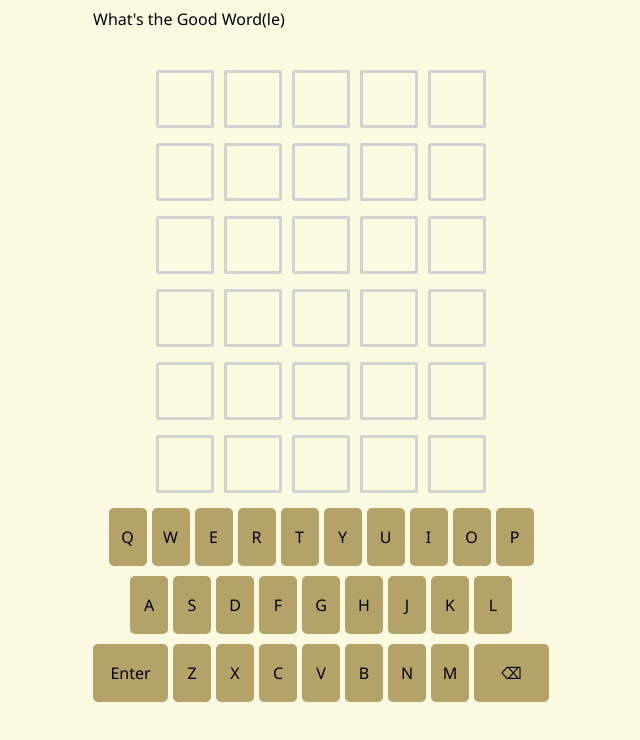
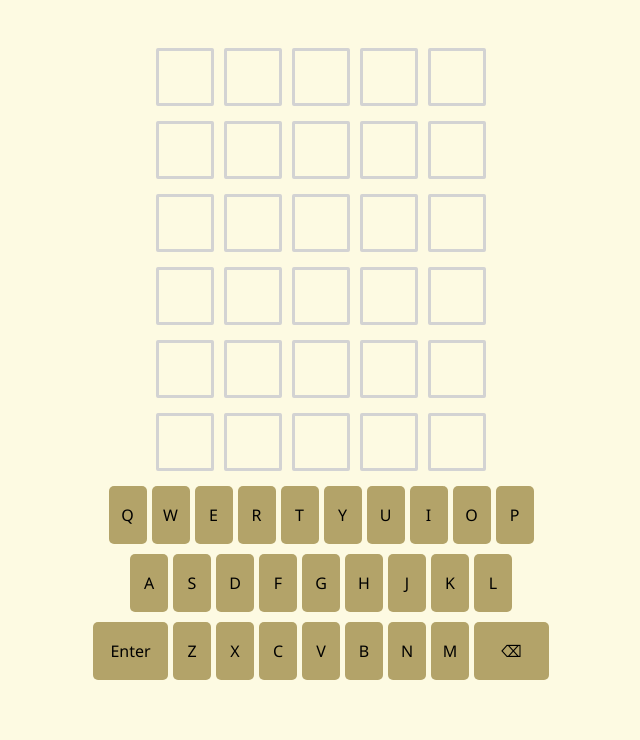
Before and after one commit to eshasingh05/WhatsTheGoodWordle, a plain HTML site: page game.html in a window 1280 px wide. Shown: the whole page, without its empty margins (319-959 px from the left). Drawn offline with Linux system fonts and the light colour scheme.

Commit message:
rid of header

```diff
--- a/game.html
+++ b/game.html
@@ -7,7 +7,7 @@
     <link rel="stylesheet" href="./game.css" />
 </head>
 <body>
-    <div class="header">What's the Good Word(le)</div>
+
 
     <div class="container">
         <div class="guesses">
```
